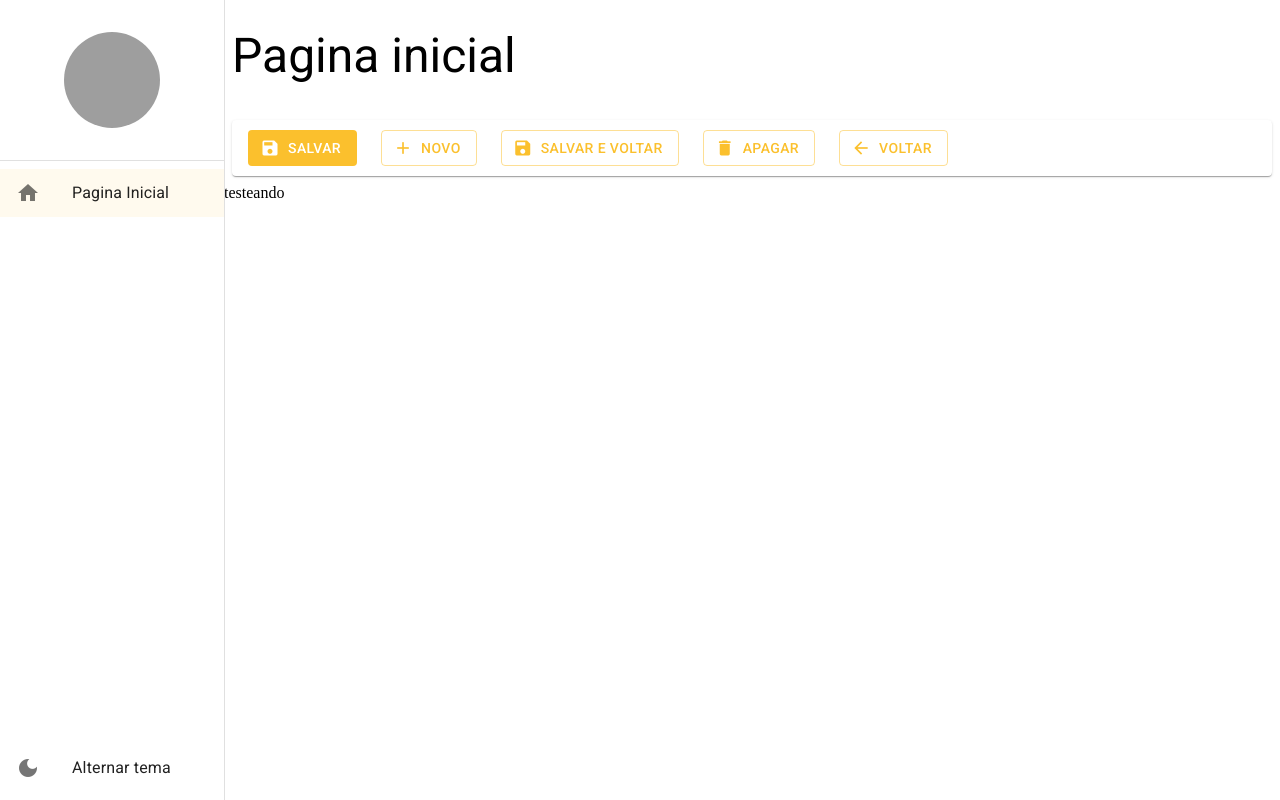
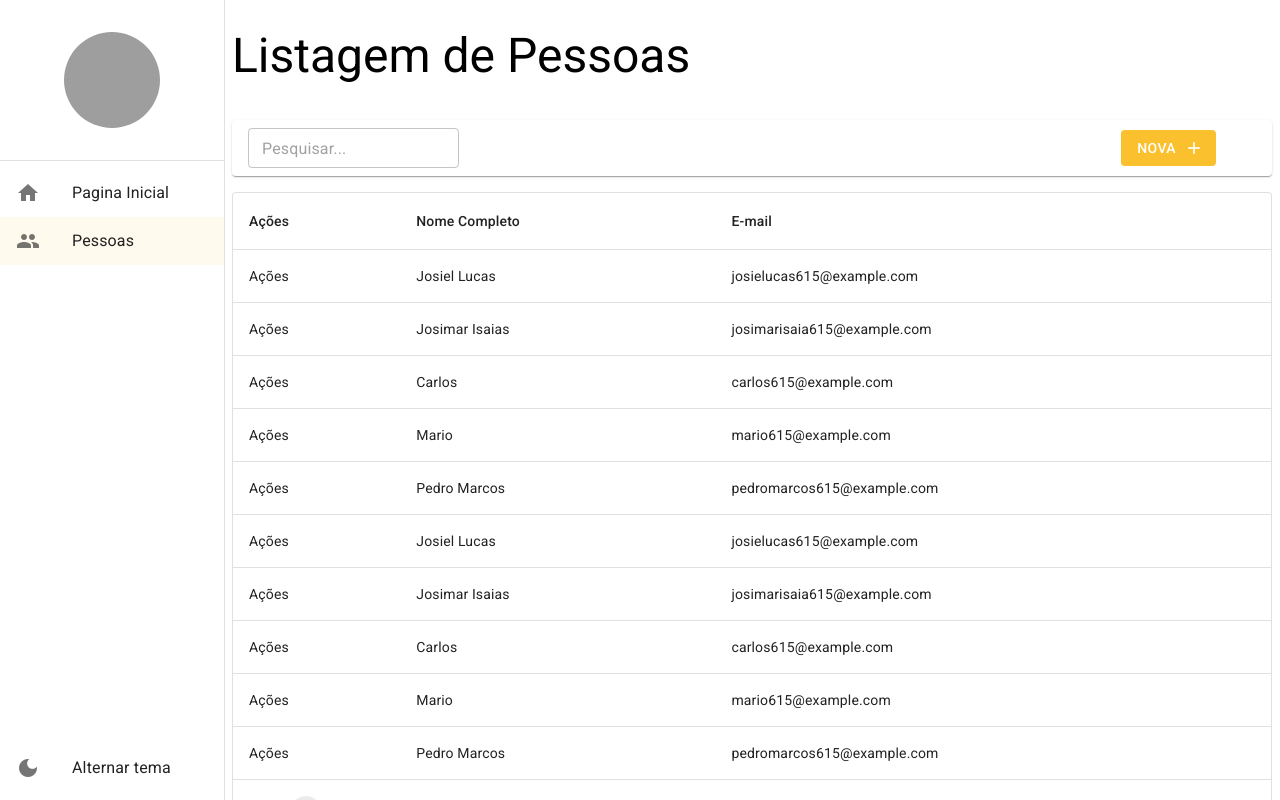
Before and after one commit to Josiel-Ribeiro/cidade-cadastro, a React (Create React App) app: page /pessoas in a window 1280 px wide. Before the commit this address led to /pagina-inicial. Built offline with nearby package versions, Linux system fonts and the light colour scheme; data requests are answered from the project's data file; grey boxes are pictures that could not be loaded.

Commit message:
comcluir tabela

```diff
--- a/mock/database.json
+++ b/mock/database.json
@@ -1,10 +1,105 @@
 {
     "pessoas":[
         {
-            "id:":1,
-            "nome":"Josiel",
-            "sobrenome":"Luacas"
+          "id": 1,
+          "nomeCompleto": "Josiel Lucas",
+          "email": "josielucas615@example.com"
+        },
+        {
+          "id": 2,
+          "nomeCompleto": "Josimar Isaias",
+          "email": "josimarisaia615@example.com"
+        },
+        {
+          "id": 3,
+          "nomeCompleto": "Carlos",
+          "email": "carlos615@example.com"
+        },
+        {
+          "id": 4,
+          "nomeCompleto": "Mario",
+          "email": "mario615@example.com"
+        },
+        {
+          "id": 5,
+          "nomeCompleto": "Pedro Marcos",
+          "email": "pedromarcos615@example.com"
+        },
+        {
+          "id": 6,
+          "nomeCompleto": "Josiel Lucas",
+          "email": "josielucas615@example.com"
+        },
+        {
+          "id": 7,
+          "nomeCompleto": "Josimar Isaias",
+          "email": "josimarisaia615@example.com"
+        },
+        {
+          "id": 8,
+          "nomeCompleto": "Carlos",
+          "email": "carlos615@example.com"
+        },
+        {
+          "id": 9,
+          "nomeCompleto": "Mario",
+          "email": "mario615@example.com"
+        },
+        {
+          "id": 10,
+          "nomeCompleto": "Pedro Marcos",
+          "email": "pedromarcos615@example.com"
+        },
+        {
+          "id": 11,
+          "nomeCompleto": "Josiel2EWEW1E Lucas",
+          "email": "josielucas615@example.com"
+        },
+        {
+          "id": 12,
+          "nomeCompleto": "Josimar IWQWEWQEsaias",
+          "email": "josimarisaia615@example.com"
+        },
+        {
+          "id": 13,
+          "nomeCompleto": "Carlos",
+          "email": "carlos615@example.com"
+        },
+        {
+          "id": 14,
+          "nomeCompleto": "Mario",
+          "email": "mario615@example.com"
+        },
+        {
+          "id": 15,
+          "nomeCompleto": "Pedro Marcos",
+          "email": "pedromarcos615@example.com"
+        },
+        {
+          "id": 16,
+          "nomeCompleto": "Josiel Lucas",
+          "email": "josielucas615@example.com"
+        },
+        {
+          "id": 17,
+          "nomeCompleto": "Josimar Isaias",
+          "email": "josimarisaia615@example.com"
+        },
+        {
+          "id": 18,
+          "nomeCompleto": "Carlos",
+          "email": "carlos615@example.com"
+        },
+        {
+          "id": 19,
+          "nomeCompleto": "Mario",
+          "email": "mario615@example.com"
+        },
+        {
+          "id": 20,
+          "nomeCompleto": "juca",
+          "email": "pedromarcos615@example.com"
+        }
+      ]
 
-        }
-    ]
 }
--- a/src/shared/components/ferramentasdedetakhe/FerramentasDeDetalhe.tsx
+++ b/src/shared/components/ferramentasdedetalhe/FerramentasDeDetalhe.tsx
@@ -147,7 +147,7 @@ export const FerramentasDeDetalhe = ({
         textOverflow:"ellipsis",
         overflow:"hidden"
       }}>
-      Salvar e voltar
+      Salvar e fechar
       </Typography>
       </Button>
         )
--- a/src/shared/components/index.ts
+++ b/src/shared/components/index.ts
@@ -1,3 +1,3 @@
 export * from '../components/menulateral/MenuLateral'
 export * from './FerramentasDaListagem/FerramentasDaListagem'
-export * from './ferramentasdedetakhe/FerramentasDeDetalhe'
+export * from './ferramentasdedetalhe/FerramentasDeDetalhe'
--- /dev/null
+++ b/src/shared/hooks/UseDeboumce.ts
@@ -0,0 +1,23 @@
+import { useCallback, useRef } from "react";
+
+export const useDebounce = (delay = 300, executeFirstTime = true) => {
+  const debouncing = useRef<NodeJS.Timeout | undefined>();
+  const shouldExecuteImmediately = useRef(executeFirstTime);
+
+  const debounce = useCallback(
+    (func: () => void) => {
+      if (shouldExecuteImmediately.current) {
+        shouldExecuteImmediately.current = false;
+        func();
+      } else {
+        if (debouncing.current) {
+          clearTimeout(debouncing.current);
+        }
+        debouncing.current = setTimeout(() => func(), delay);
+      }
+    },
+    [delay]
+  );
+
+  return { debounce };
+};
--- a/src/shared/hooks/index.ts
+++ b/src/shared/hooks/index.ts
@@ -1 +1 @@
-export {}
+export * from './UseDeboumce'
--- /dev/null
+++ b/src/shared/pages/cidades/ListagemDePessoas.tsx
@@ -0,0 +1,129 @@
+import { useSearchParams } from "react-router-dom";
+import { FerramentasDaListagem } from "../../components";
+import { LayoutBaseDePagina } from "../../layouts";
+import { useEffect, useMemo, useState } from "react";
+import {
+  IListagemPessoas,
+  PessoaServices,
+} from "../../services/api/pessoas/PessoasServices";
+import { useDebounce } from "../../hooks";
+import {
+  LinearProgress,
+  Pagination,
+  Paper,
+  Table,
+  TableBody,
+  TableCell,
+  TableContainer,
+  TableFooter,
+  TableHead,
+  TableRow,
+} from "@mui/material";
+import { Environment } from "../../environments";
+
+export const ListagemDePessoas = () => {
+  const [searchParams, setSearchParams] = useSearchParams();
+  const { debounce } = useDebounce();
+
+  const [rows, setRows] = useState<IListagemPessoas[]>([]);
+  const [totalCount, setTotalCount] = useState(0);
+  const [isLoading, setIsLoading] = useState(true);
+
+  const busca = useMemo(() => {
+    return searchParams.get("busca") || "";
+  }, [searchParams]);
+
+  const pagina = useMemo(() => {
+    return Number(searchParams.get("pagina") || "1")
+  }, [searchParams]);
+
+
+
+  useEffect(() => {
+    setIsLoading(true);
+    debounce(() => {
+      PessoaServices.getAll(pagina, busca)
+      .then((result)=>{
+        setIsLoading(false);
+        if(result instanceof Error){
+            alert(result.message)
+        }else{
+            console.log(result)
+
+            setTotalCount(result.totalCount)
+            setRows(result.data)
+        }
+      })
+
+
+    });
+  }, [busca,pagina]);
+
+  return (
+    <LayoutBaseDePagina
+      titulo="Listagem de Pessoas"
+      BarraDeFerramentas={
+        <FerramentasDaListagem
+          textoBotaoNovo="Nova"
+          mostrarInputBusca
+          textoDaBusca={busca}
+          aoMudarTextoDeBusca={texto =>setSearchParams({busca:texto,pagina:"1"},{replace:true})}
+
+          aoClicarEmNovo={function (): void {
+            throw new Error("Function not implemented.");
+          }}
+        />
+      }
+    >
+      <TableContainer
+        component={Paper}
+        variant="outlined"
+        sx={{ m: 1, width: "auto" }}
+      >
+        <Table>
+          <TableHead>
+            <TableRow>
+              <TableCell>Ações</TableCell>
+              <TableCell>Nome Completo</TableCell>
+              <TableCell>E-mail</TableCell>
+            </TableRow>
+          </TableHead>
+          <TableBody>
+            {rows.map((row) => (
+              <TableRow key={row.id}>
+                <TableCell>Ações</TableCell>
+                <TableCell>{row.nomeCompleto}</TableCell>
+                <TableCell>{row.email}</TableCell>
+              </TableRow>
+            ))}
+          </TableBody>
+
+           { totalCount === 0  && !isLoading &&
+
+           (<caption>{Environment.LISTAGEM_VAZIA}</caption>)}
+
+          <TableFooter>
+            {isLoading && (
+              <TableRow>
+                <TableCell colSpan={3}>
+                  <LinearProgress variant="indeterminate" />
+                </TableCell>
+              </TableRow>
+            )}
+            {(totalCount > 0 && totalCount > Environment.LIMITITE_DE_LINHAS) && (
+              <TableRow>
+                <TableCell colSpan={3}>
+                <Pagination
+                page={pagina}
+                count={Math.ceil(totalCount/Environment.LIMITITE_DE_LINHAS)}
+                 onChange={(_,newPage)=>setSearchParams({ busca,pagina:newPage.toString() })}
+                    />
+                </TableCell>
+              </TableRow>
+            )}
+          </TableFooter>
+        </Table>
+      </TableContainer>
+    </LayoutBaseDePagina>
+  );
+};
--- a/src/shared/pages/index.ts
+++ b/src/shared/pages/index.ts
@@ -1 +1,2 @@
-export * from './dashborrd/Dashboart'
+export * from './dashbord/Dashboart'
+export * from './cidades/ListagemDePessoas'
--- a/src/shared/routes/index.tsx
+++ b/src/shared/routes/index.tsx
@@ -3,7 +3,7 @@ import { Route, Routes, Navigate } from "react-router-dom";
 
 import { useDrawerContext } from "../context";
 import { useEffect } from "react";
-import { Dashboard } from "../pages";
+import { Dashboard, ListagemDePessoas } from "../pages";
 
 export const AppRoutes = () => {
     const {  setDraweroptions } = useDrawerContext();
@@ -11,6 +11,7 @@ export const AppRoutes = () => {
     useEffect(() => {
         setDraweroptions([
             { label: "Pagina Inicial", icon: "home", patch: "/pagina-inicial" },
+            { label: "Pessoas", icon: "people", patch: "/pessoas" },
 
         ]);
     }, []);
@@ -24,6 +25,8 @@ export const AppRoutes = () => {
                 }
             />
 
+            <Route path="/pessoas" element={<ListagemDePessoas/>}/>
+
             <Route path="*" element={<Navigate to={"/pagina-inicial"} />} />
         </Routes>
     );
--- a/src/shared/services/api/index.ts
+++ /dev/null
@@ -1 +0,0 @@
-export {}
--- /dev/null
+++ b/src/shared/services/api/pessoas/PessoasServices.ts
@@ -0,0 +1,108 @@
+import { error } from "console";
+import { Environment } from "../../../environments";
+import { Api } from "../axios-config";
+import { DetailedHTMLFactory } from "react";
+import { stat } from "fs";
+
+/* eslint-disable @typescript-eslint/no-unused-expressions */
+
+export interface IListagemPessoas {
+  id: number;
+  nomeCompleto: string;
+  email: string;
+  cidadeId: number;
+}
+export interface IDatelhePessoa {
+  id: number;
+  nomeCompleto: string;
+  email: string;
+  cidadeId: number;
+}
+
+type TPessoaComTotalCount = {
+  data: IListagemPessoas[];
+  totalCount: number;
+};
+
+const getAll = async (
+  page = 1,
+  filter = ""
+): Promise<TPessoaComTotalCount | Error> => {
+  try {
+    const urlRelativa = `/pessoas?_page=${page}&_limit=${Environment.LIMITITE_DE_LINHAS}&nomeCompleto_like=${filter}`;
+    const { data, headers } = await Api.get(urlRelativa);
+
+    if (data) {
+      return {
+        data,
+        totalCount: Number(
+          headers["x-total-count"] || Environment.LIMITITE_DE_LINHAS
+        ),
+      };
+    }
+    return new Error("Erro ao listar os registros");
+  } catch (error) {
+    return new Error(
+      (error as { message: string }).message || "Erro ao listar os registros"
+    );
+  }
+};
+
+const getByld = async (id: number): Promise<IDatelhePessoa| Error> => {
+  try {
+    const { data } = await Api.get(`/pessoas/${id}`);
+    if (data) {
+      return data
+      }
+      return new Error("Erro na buscar")
+    }catch(error){
+        return new Error((error as {message:string}).message || "Erro na buscar")
+    }
+
+};
+
+
+const create = async (nomeCompleto:string,email:string,cidadeId:number): Promise<number| Error> => {
+
+try{
+    let dados = {
+        nomeCompleto,email,cidadeId
+    }
+
+ const {data} = await Api.post<IDatelhePessoa>(`/pessoas`,dados)
+ if(data){
+    return data.id
+ }
+ return new Error("Erro ao adicionar")
+}catch(error){
+    return new Error((error as {message:string}).message || "Erro ao adicionar")
+
+};
+}
+
+const updateById = async (id:number,nomeCompleto:string,email:string,cidadeId:number): Promise<void | Error> => {
+
+   try {
+    await Api.put(`/pessoas/${id}`,{nomeCompleto,email,cidadeId})
+   } catch (error) {
+    return new Error("Erro ao atualizar o registro")
+   }
+
+};
+
+
+const deleteById = async (id:number): Promise<void | Error> => {
+    try {
+       await Api.delete(`/pessoas/${id}`)
+    } catch (error) {
+        return new Error("Erro ao deletar")
+    }
+};
+
+export const PessoaServices = {
+  getAll,
+  getByld,
+  create,
+  updateById,
+  deleteById,
+}
```
Also changed, not shown: src/shared/pages/dashbord/Dashboart.tsx (renamed from src/shared/pages/dashborrd/Dashboart.tsx).
